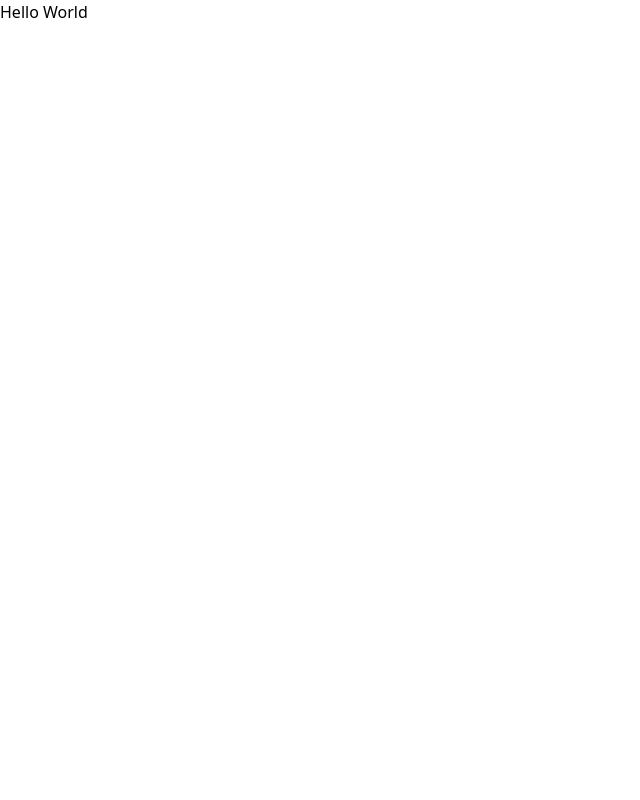
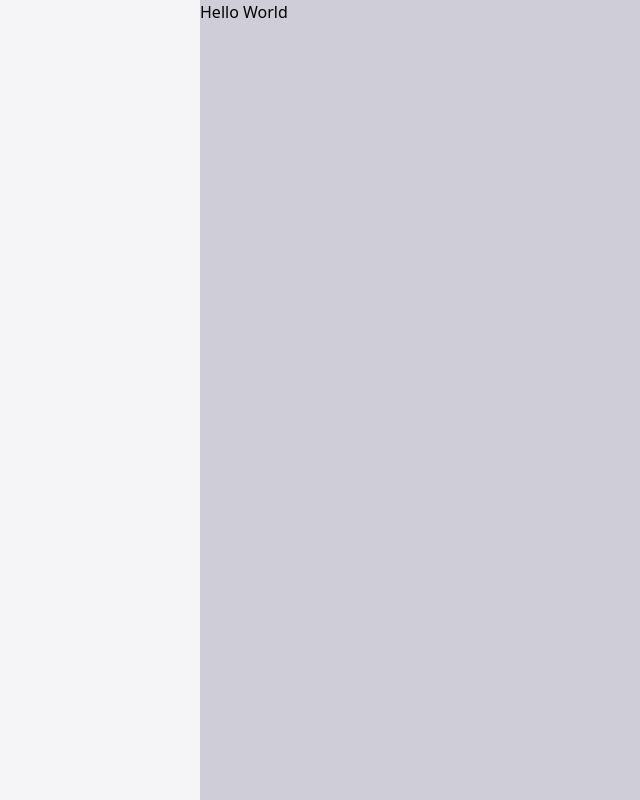
Before and after one commit to herdantio/bumpp-assessment-vue3-ts, a Vue app: page / in a window 1280 px wide. Shown: the whole page, without its empty margins (0-640 px from the left). Built offline with nearby package versions, Linux system fonts and the light colour scheme.

Commit message:
Create simple sidebar and background

```diff
--- a/src/App.vue
+++ b/src/App.vue
@@ -1,11 +1,20 @@
 <script setup lang="ts">
+import PageBgColorWrapper from './components/templates/PageBgColorWrapper.vue';
+import SideBar from './components/organisms/SideBar.vue';
 
 </script>
 
 <template>
+<PageBgColorWrapper>
+  <div class="flex flex-row">
+    <div>
+    <SideBar></SideBar>
+  </div>
   <div>
-  <h1>Hello World</h1>
+    <h1>Hello World</h1>
   </div>
+  </div>
+</PageBgColorWrapper>
 </template>
 
 <style>
--- /dev/null
+++ b/src/components/organisms/SideBar.vue
@@ -0,0 +1,13 @@
+<script setup lang="ts">
+import SideBarWrapper from '../templates/SideBarWrapper.vue';
+</script>
+
+<template>
+  <SideBarWrapper class="w-[200px]">
+
+  </SideBarWrapper>
+</template>
+
+<style>
+
+</style>
--- /dev/null
+++ b/src/components/templates/PageBgColorWrapper.vue
@@ -0,0 +1,5 @@
+<template>
+    <div class="bg-bumpp-grey-main min-h-screen">
+        <slot></slot>
+    </div>
+</template>
--- /dev/null
+++ b/src/components/templates/SideBarWrapper.vue
@@ -0,0 +1,5 @@
+<template>
+    <div class="bg-bumpp-white-side-bar min-h-screen">
+        <slot></slot>
+    </div>
+</template>
--- a/tailwind.config.js
+++ b/tailwind.config.js
@@ -1,10 +1,15 @@
 module.exports = {
+  mode: 'jit',
   content: [
     "./index.html",
     "./src/**/*.{vue,js,ts,jsx,tsx}",
   ],
   theme: {
     extend: {},
+    colors: {
+      'bumpp-grey-main': '#CFCED8',
+      "bumpp-white-side-bar": '#F5F5F7',
+    }
   },
   plugins: [],
 }
```
